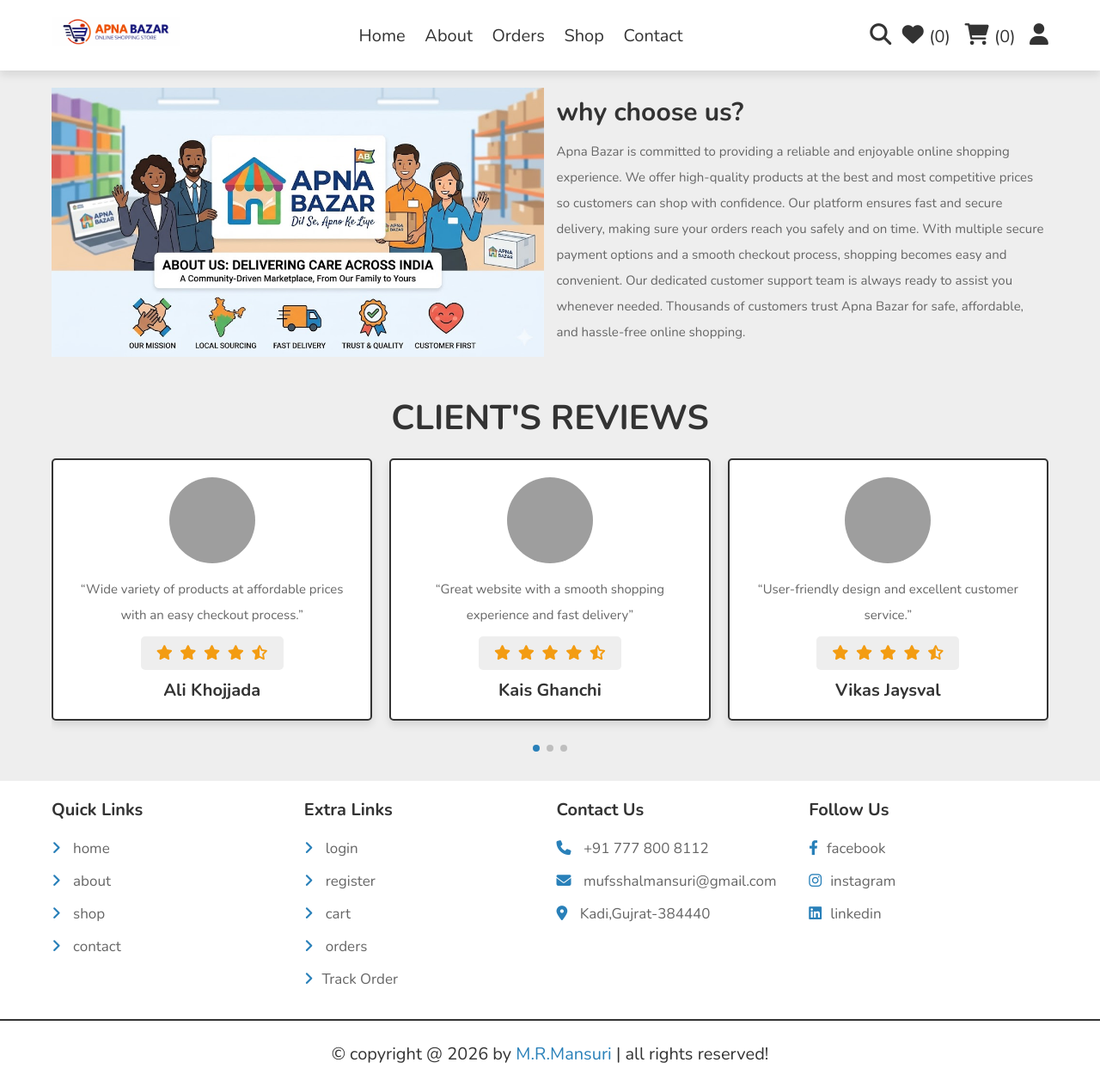
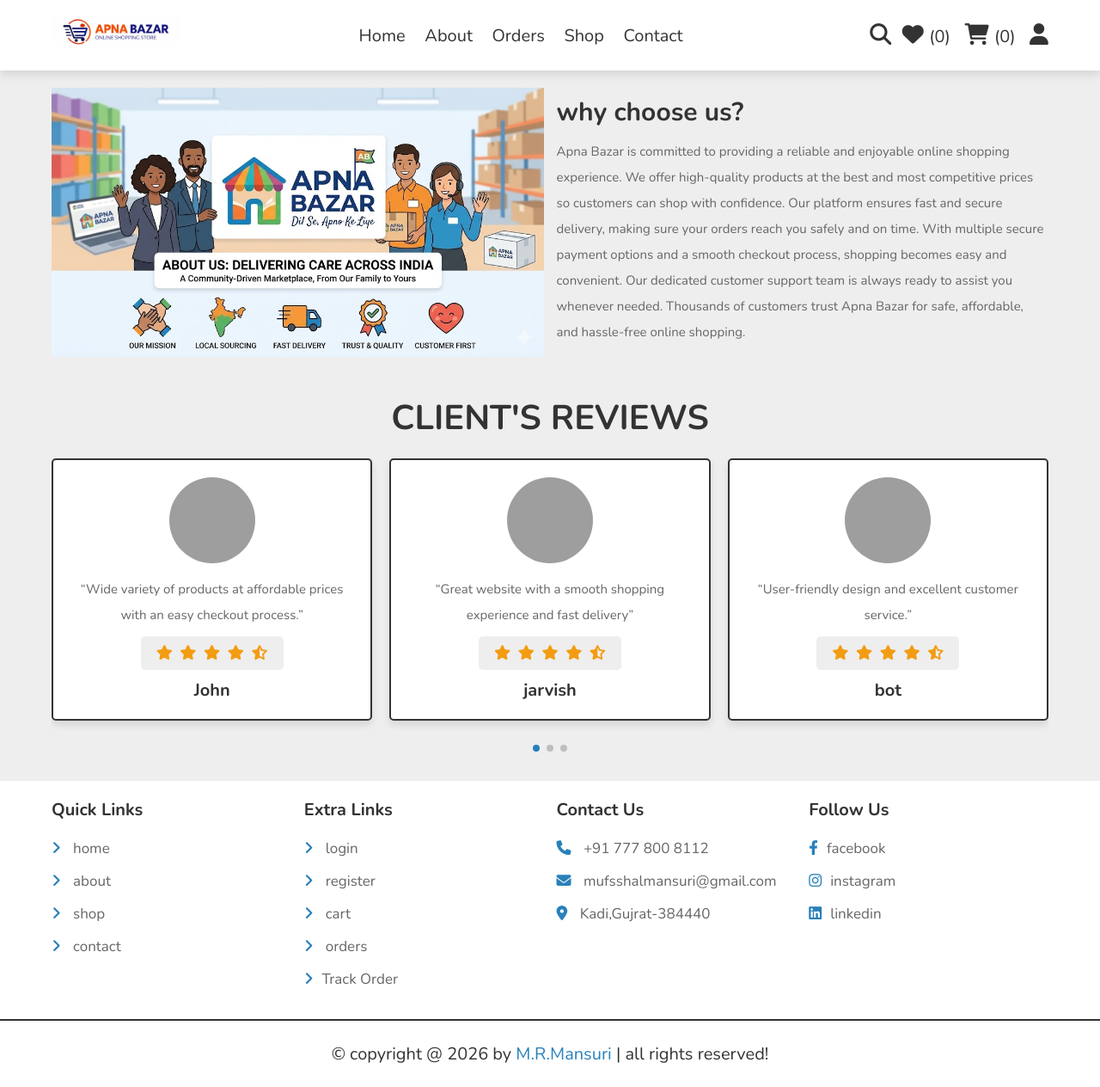
Before and after one commit to mufsshalmansuri/Apna-Bazar, a PHP site: page /about.php in a window 1280 px wide. Shown: the whole page at 86% size. Run offline with PHP 8.4, Linux system fonts and the light colour scheme; some libraries are stand-ins or nearby versions; grey boxes are pictures that could not be loaded.

Commit message:
Update testimonials with new names and images

```diff
--- a/about.php
+++ b/about.php
@@ -64,7 +64,7 @@ if(isset($_SESSION['user_id'])){
    <div class="swiper-wrapper">
 
       <div class="swiper-slide slide">
-         <img src="images/ali1.png" alt="">
+         <img src="images/john.png" alt="">
          <p>“Wide variety of products at affordable prices with an easy checkout process.”</p>
          <div class="stars">
             <i class="fas fa-star"></i>
@@ -73,11 +73,11 @@ if(isset($_SESSION['user_id'])){
             <i class="fas fa-star"></i>
             <i class="fas fa-star-half-alt"></i>
          </div>
-         <h3>Ali Khojjada</h3>
+         <h3>John</h3>
       </div>
 
       <div class="swiper-slide slide">
-         <img src="images/kais.png" alt="">
+         <img src="images/jarvish.png" alt="">
          <p>“Great website with a smooth shopping experience and fast delivery”</p>
          <div class="stars">
             <i class="fas fa-star"></i>
@@ -86,11 +86,11 @@ if(isset($_SESSION['user_id'])){
             <i class="fas fa-star"></i>
             <i class="fas fa-star-half-alt"></i>
          </div>
-         <h3>Kais Ghanchi</h3>
+         <h3>jarvish</h3>
       </div>
 
       <div class="swiper-slide slide">
-         <img src="images/vikas.png" alt="">
+         <img src="images/bot.png" alt="">
          <p>“User-friendly design and excellent customer service.”</p>
          <div class="stars">
             <i class="fas fa-star"></i>
@@ -99,7 +99,7 @@ if(isset($_SESSION['user_id'])){
             <i class="fas fa-star"></i>
             <i class="fas fa-star-half-alt"></i>
          </div>
-         <h3>Vikas Jaysval</h3>
+         <h3>bot</h3>
       </div>
 
 
```
